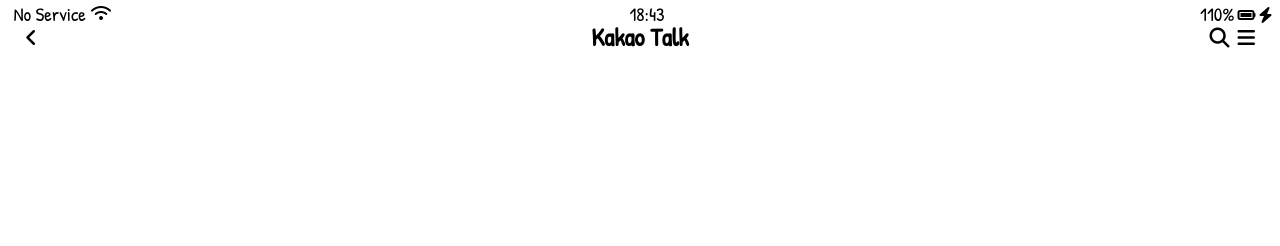
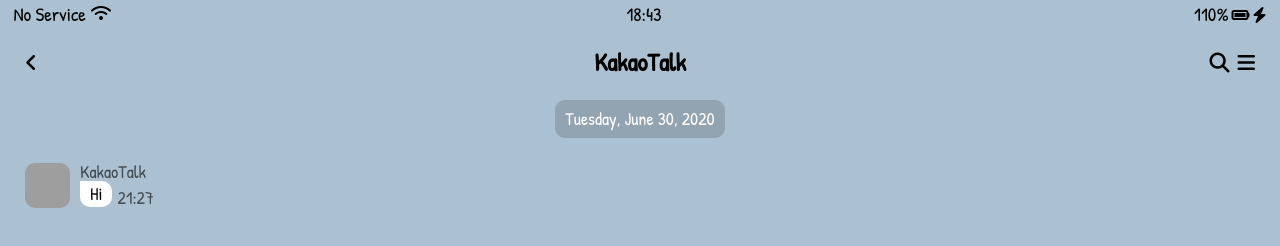
Before and after one commit to dlsrks0631/KOKOATALK-PROJECT, a plain HTML site: page chat.html in a window 1280 px wide. Shown: the top 246 px of the page. Drawn offline with Linux system fonts and the light colour scheme; grey boxes are pictures that could not be loaded.

Commit message:
Update my html & css

```diff
--- a/chat.html
+++ b/chat.html
@@ -28,10 +28,10 @@
 
     <header class="alt-header">
       <div class="alt-header__column">
-        <a href="more.html"><i class="fa-solid fa-angle-left fa-lg"></i></a>
+        <a href="chats.html"><i class="fa-solid fa-angle-left fa-lg"></i></a>
       </div>
       <div class="alt-header__column">
-        <h1 class="alt-header__title">Kakao Talk</h1>
+        <h1 class="alt-header__title">KakaoTalk</h1>
       </div>
       <div class="alt-header__column">
         <span><i class="fa-solid fa-magnifying-glass fa-lg"></i></span>
@@ -39,7 +39,22 @@
       </div>
     </header>
 
-    <main class="main-screen"></main>
+    <main class="main-screen main-chat">
+      <div class="chat__timestamp">Tuesday, June 30, 2020</div>
+
+      <div class="message-row">
+        <img
+          src="https://encrypted-tbn0.gstatic.com/images?q=tbn:ANd9GcSQMuNccKPZf7vvqgZmMISEKz9spL4UvYyxQ-Xkvvw&s"
+        />
+        <div class="message-row__content">
+          <span class="message__author">KakaoTalk</span>
+          <div class="message__info">
+            <span class="message__bubble">Hi</span>
+            <span class="message__time">21:27</span>
+          </div>
+        </div>
+      </div>
+    </main>
 
     <script
       src="https://kit.fontawesome.com/7e9d496250.js"
--- a/css/components/alt-screen-header.css
+++ b/css/components/alt-screen-header.css
@@ -6,6 +6,9 @@
   align-items: center;
 }
 
+.alt-header {
+  padding-top: 40px;
+}
 .alt-header__title {
   font-size: 25px;
   font-weight: 600;
--- a/css/components/screen-header.css
+++ b/css/components/screen-header.css
@@ -4,6 +4,9 @@
   align-items: center;
   padding: var(--horizontal-space);
   margin-bottom: 15px;
+}
+.screen-header {
+  padding-top: 40px;
 }
 
 .screen-header__title {
--- a/css/components/status-bar.css
+++ b/css/components/status-bar.css
@@ -6,7 +6,7 @@
   display: flex;
   justify-content: center;
   text-align: center;
-  padding: 5px 3px;
+  padding: 5px 3px 10px 3px;
 }
 
 .status-bar__column:first-child {
@@ -46,6 +46,7 @@
 }
 
 .status-bar {
+  box-sizing: border-box;
   position: fixed;
   width: 100%;
 }
--- /dev/null
+++ b/css/screens/chat.css
@@ -0,0 +1,75 @@
+#chat-screen {
+  background-color: #abc1d1;
+  height: 11000vh;
+}
+
+#chat-screen .status-bar,
+#chat-screen .alt-header {
+  background-color: #abc1d1;
+  position: fixed;
+  width: 100%;
+  box-sizing: border-box;
+  top: 0;
+}
+
+#chat-screen .alt-header {
+  top: 10px;
+  z-index: 1;
+}
+
+#chat-screen .status-bar {
+  z-index: 2;
+}
+
+.main-chat {
+  font-size: 18px;
+  margin-top: 100px;
+  display: flex;
+  flex-direction: column;
+  align-items: center;
+}
+
+.chat__timestamp {
+  color: white;
+  background-color: #92a4b2;
+  padding: 10px;
+  border-radius: 10px;
+  margin-bottom: 25px;
+}
+
+.message-row {
+  width: 100%;
+  display: flex;
+}
+
+.message-row img {
+  width: 45px;
+  height: 45px;
+  border-radius: 10px;
+  margin-right: 10px;
+}
+
+.message__author {
+  font-size: 18px;
+  display: block;
+}
+
+.message__info {
+  display: flex;
+  align-items: flex-end;
+}
+
+.message__bubble {
+  font-size: 18px;
+  background-color: white;
+  padding: 4px 10px;
+  border-radius: 10px;
+  border-top-left-radius: 0px;
+  margin-right: 5px;
+}
+
+.message__time,
+.message__author {
+  opacity: 0.6;
+  font-size: 18px;
+}
--- a/css/style.css
+++ b/css/style.css
@@ -18,6 +18,7 @@
 @import "screens/find.css";
 @import "screens/more.css";
 @import "screens/settings.css";
+@import "screens/chat.css";
 
 body {
   font-family: "Patrick Hand", cursive;
```
Also changed, not shown: chats.html (+2 -0 lines), settings.html (+2 -2 lines).
